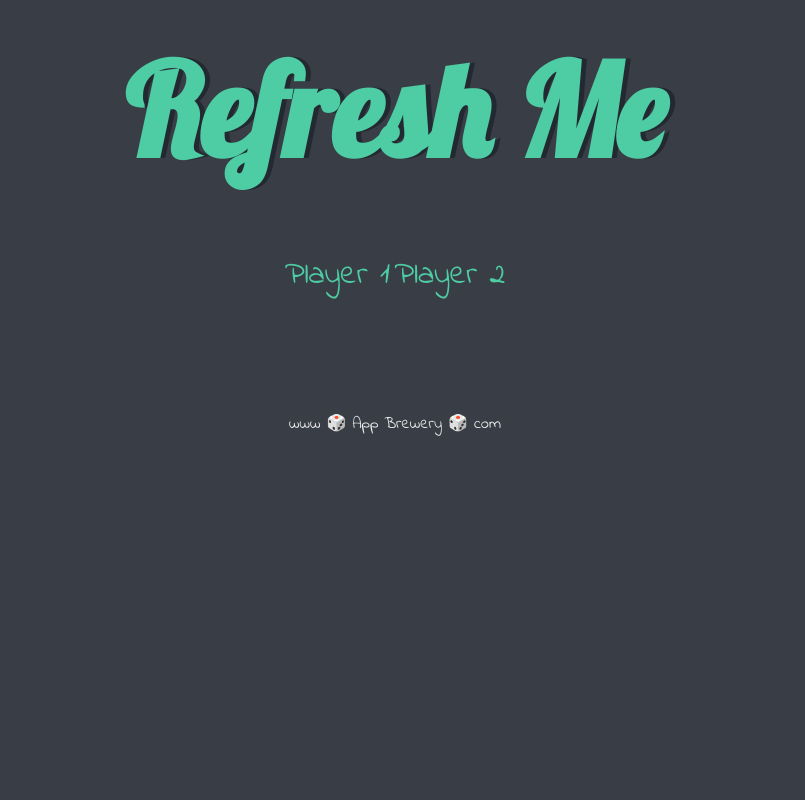
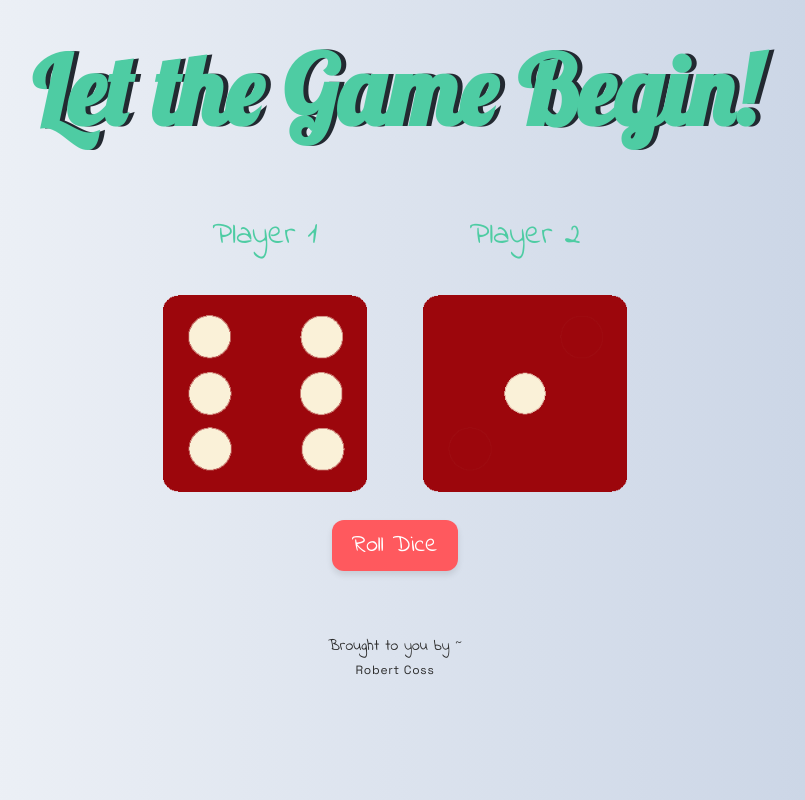
Before and after one commit to cossrca/Dice-Game, a plain HTML site: page dicee.html in a window 1280 px wide. Shown: the whole page, without its empty margins (245-1050 px from the left). Drawn offline with Linux system fonts and the light colour scheme.

Commit message:
Created Javascript function for random number generation and finished UX for dice game

```diff
--- a/dicee.html
+++ b/dicee.html
@@ -4,26 +4,32 @@
     <meta charset="utf-8" />
     <title>Dicee</title>
     <link rel="stylesheet" href="styles.css" />
-    <link
-      href="https://fonts.googleapis.com/css?family=Indie+Flower|Lobster"
-      rel="stylesheet"
-    />
+    <link href="https://fonts.googleapis.com/css?family=Indie+Flower|Lobster" rel="stylesheet"></link>
+    <link href="https://fonts.googleapis.com/css2?family=Space+Grotesk&display=swap" rel="stylesheet"></link>
   </head>
   <body>
     <div class="container">
-      <h1>Refresh Me</h1>
+      <h1>Let the Game Begin!</h1>
 
       <div class="dice">
         <p>Player 1</p>
-        <img class="img1" src="" />
+        <img class="img1" src="images/dice6.png" />
       </div>
 
       <div class="dice">
         <p>Player 2</p>
-        <img class="img2" src="" />
+        <img class="img2" src="images/dice1.png" />
+      </div>
+      <div>
+        <button onclick="rollDice()">Roll Dice</button>
       </div>
     </div>
 
-    <footer>www 🎲 App Brewery 🎲 com</footer>
+    <footer>
+      Brought to you by ~
+      <br>
+      <span class="signature">Robert Coss</span>
+    </footer>
+    <script src="script.js"></script>
   </body>
 </html>
--- a/script.js
+++ b/script.js
@@ -0,0 +1,21 @@
+// Random number generator var - circle back to this
+function rollDice() {
+var randomNumber1 = Math.floor(Math.random() * 6) + 1;
+var randomNumber2 = Math.floor(Math.random() * 6) + 1;
+
+var imageSource1 = "images/dice" + randomNumber1 + ".png";
+var imageSource2 = "images/dice" + randomNumber2 + ".png";
+
+document.querySelectorAll("img")[0].setAttribute("src", imageSource1);
+document.querySelectorAll("img")[1].setAttribute("src", imageSource2);
+
+if (randomNumber1 > randomNumber2) {
+  document.querySelector("h1").textContent = "🚩 Player 1 Wins!";
+}
+else if (randomNumber1 < randomNumber2) {
+  document.querySelector("h1").textContent = "Player 2 Wins! 🚩";
+}
+else {
+  document.querySelector("h1").textContent = "Draw!";
+}
+}
--- a/styles.css
+++ b/styles.css
@@ -11,15 +11,21 @@
 }
 
 body {
-  background-color: #393E46;
+  background: linear-gradient(to right, #f5f7fa, #c3cfe2);
 }
 
 h1 {
   margin: 30px;
   font-family: 'Lobster', cursive;
   text-shadow: 5px 0 #232931;
-  font-size: 8rem;
+  font-size: 6rem;
   color: #4ECCA3;
+  min-height: 100px; /* allows growth if absolutely needed */
+  display: flex;
+  align-items: center;
+  justify-content: center;
+  transition: all 0.2s ease;
+  text-align: center;
 }
 
 p {
@@ -32,9 +38,40 @@ img {
   width: 80%;
 }
 
+button {
+  font-family: 'Indie Flower', cursive;
+  font-size: 1.5rem;
+  background-color: #ff595e;
+  color: white;
+  border: none;
+  border-radius: 12px;
+  padding: 8px 20px;
+  cursor: pointer;
+  transition: all 0.2s ease;
+  margin-top: 20px;
+  box-shadow: 0 4px 6px rgba(0, 0, 0, 0.1);
+}
+
+button:hover {
+  background-color: #ff7b80;
+  transform: scale(1.05);
+}
+
+button:active {
+  background-color: #e0484d;
+  transform: scale(0.97);
+}
+
+.signature {
+  font-family: 'Space Grotesk', sans-serif;
+  font-size: .75rem;
+  color: #2b2b2b;
+  letter-spacing: .75px;
+}
+
 footer {
   margin-top: 5%;
-  color: #EEEEEE;
+  color: #2b2b2b;
   text-align: center;
   font-family: 'Indie Flower', cursive;
 
```
Also changed, not shown: 2 other files.
